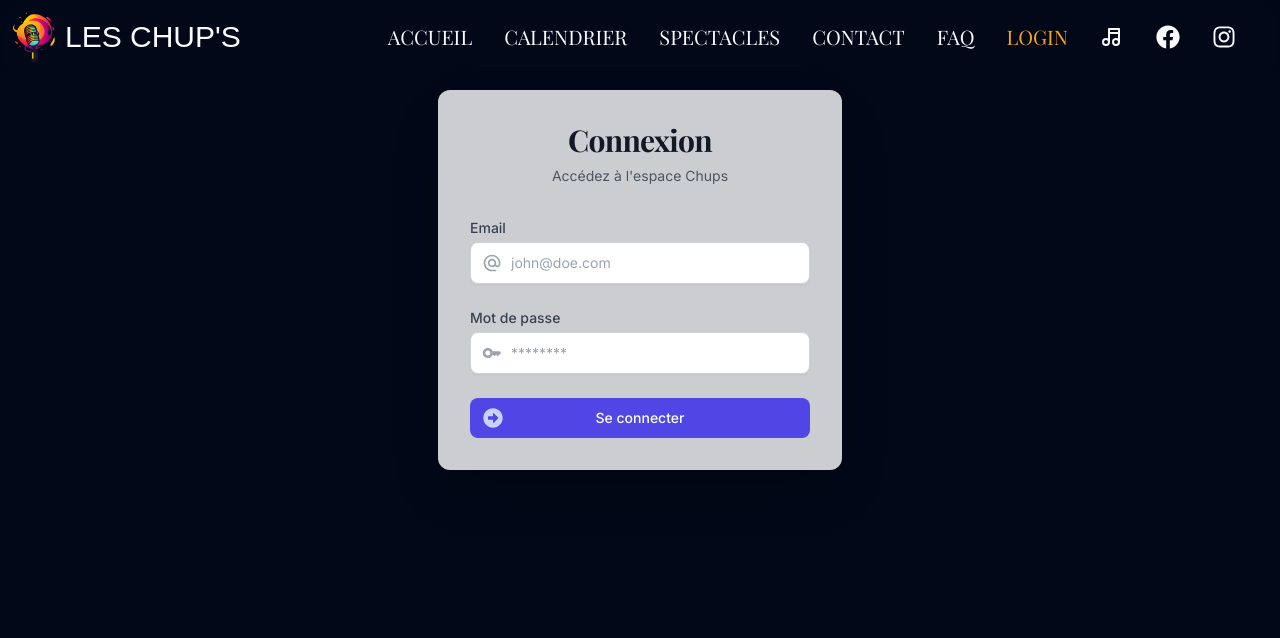
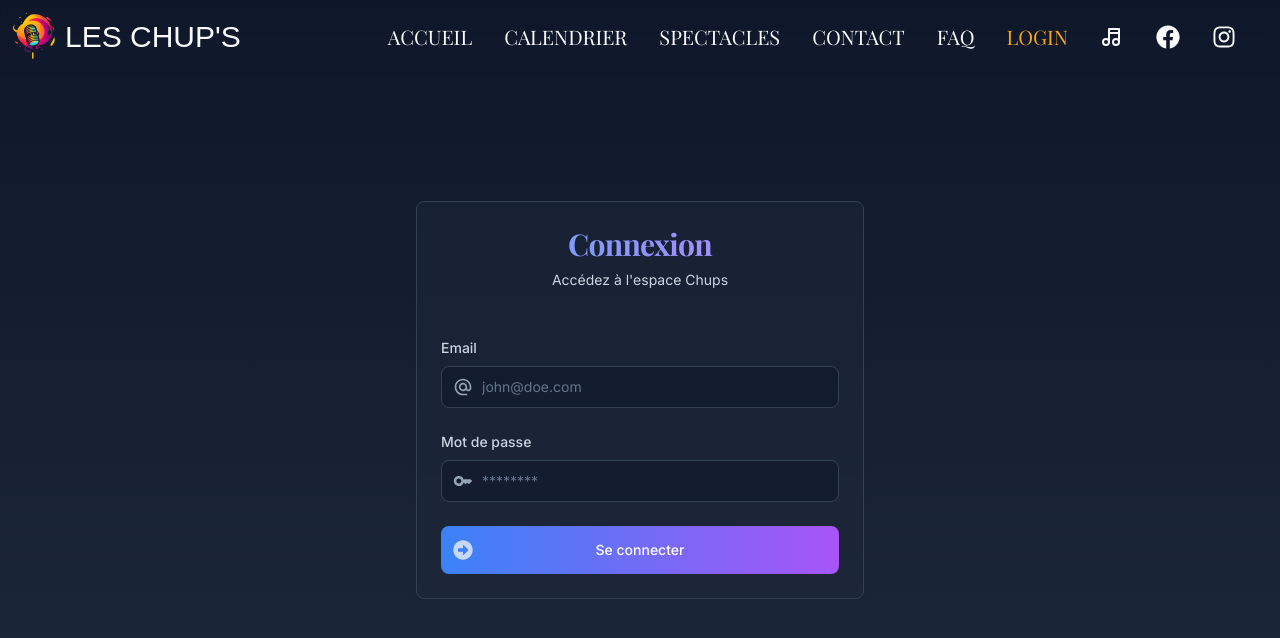
Before and after one commit to Wakushi/chups-next, a Next.js app: page /login in a window 1280 px wide. Shown: the top 638 px of the page. Built offline with nearby package versions, Linux system fonts and the light colour scheme; no server answers; a web font is replaced by a local one.

Commit message:
Updated download and login design

```diff
--- a/app/login/page.tsx
+++ b/app/login/page.tsx
@@ -2,7 +2,7 @@ import LoginForm from "@/components/admin/login-form"
 
 export default function LoginPage() {
   return (
-    <div className="flex flex-col gap-2 py-20 px-4 min-h-[100vh] max-w-[500px] m-auto">
+    <div className="min-h-screen bg-gradient-to-b from-slate-900 to-slate-800 flex items-center justify-center px-4 sm:px-6 lg:px-8">
       <LoginForm />
     </div>
   )
--- a/components/admin/login-form.tsx
+++ b/components/admin/login-form.tsx
@@ -6,6 +6,13 @@ import { FaArrowAltCircleRight } from "react-icons/fa"
 import { FormEvent, useContext, useState } from "react"
 import { UserContext } from "@/providers/UserContext"
 import LoaderSmall from "../ui/loader-small/loader-small"
+import {
+  Card,
+  CardHeader,
+  CardTitle,
+  CardDescription,
+  CardContent,
+} from "@/components/ui/card"
 
 export default function LoginForm() {
   const [loading, setLoading] = useState<boolean>(false)
@@ -23,35 +30,38 @@ export default function LoginForm() {
   }
 
   return (
-    <div className="min-h-[400px] flex items-center justify-center px-4 sm:px-6 lg:px-8">
-      <div className="w-full max-w-md space-y-8 bg-white/80 backdrop-blur-sm rounded-xl shadow-2xl p-8">
-        <div className="text-center">
-          <h1
-            className={`${playfairDisplay.className} text-3xl font-bold tracking-tight text-gray-900`}
-          >
-            Connexion
-          </h1>
-          <p className="mt-2 text-sm text-gray-600">Accédez à l'espace Chups</p>
-        </div>
+    <Card className="w-full max-w-md space-y-6 bg-slate-800/50 border-slate-700 backdrop-blur-sm">
+      <CardHeader className="text-center space-y-2">
+        <CardTitle
+          className={`${playfairDisplay.className} text-3xl font-bold bg-gradient-to-r from-blue-400 to-purple-400 bg-clip-text text-transparent`}
+        >
+          Connexion
+        </CardTitle>
+        <CardDescription className="text-slate-300">
+          Accédez à l'espace Chups
+        </CardDescription>
+      </CardHeader>
 
-        <form onSubmit={signIn} className="mt-8 space-y-6">
+      <CardContent>
+        <form onSubmit={signIn} className="space-y-6">
           <div className="space-y-6">
             <div>
               <label
-                className="block text-sm font-medium text-gray-700"
+                className="block text-sm font-medium text-slate-300 mb-2"
                 htmlFor="email"
               >
                 Email
               </label>
-              <div className="mt-1 relative rounded-md shadow-sm">
+              <div className="relative">
                 <div className="absolute inset-y-0 left-0 pl-3 flex items-center pointer-events-none">
-                  <MdAlternateEmail className="h-5 w-5 text-gray-400" />
+                  <MdAlternateEmail className="h-5 w-5 text-slate-400" />
                 </div>
                 <input
-                  className="block w-full text-black pl-10 pr-3 py-2.5 sm:text-sm border border-gray-300 rounded-lg
-                           focus:ring-2 focus:ring-indigo-500 focus:border-indigo-500
-                           transition-all duration-200 ease-in-out
-                           placeholder:text-gray-400"
+                  className="block w-full pl-10 pr-3 py-2.5 text-sm rounded-lg
+                             bg-slate-900/50 border border-slate-700
+                             text-white placeholder:text-slate-500
+                             focus:border-blue-500 focus:ring-2 focus:ring-blue-500/20
+                             transition-all duration-200"
                   id="email"
                   type="email"
                   name="email"
@@ -63,20 +73,21 @@ export default function LoginForm() {
 
             <div>
               <label
-                className="block text-sm font-medium text-gray-700"
+                className="block text-sm font-medium text-slate-300 mb-2"
                 htmlFor="password"
               >
                 Mot de passe
               </label>
-              <div className="mt-1 relative rounded-md shadow-sm">
+              <div className="relative">
                 <div className="absolute inset-y-0 left-0 pl-3 flex items-center pointer-events-none">
-                  <MdKey className="h-5 w-5 text-gray-400" />
+                  <MdKey className="h-5 w-5 text-slate-400" />
                 </div>
                 <input
-                  className="block w-full text-black pl-10 pr-3 py-2.5 sm:text-sm border border-gray-300 rounded-lg
-                           focus:ring-2 focus:ring-indigo-500 focus:border-indigo-500
-                           transition-all duration-200 ease-in-out
-                           placeholder:text-gray-400"
+                  className="block w-full pl-10 pr-3 py-2.5 text-sm rounded-lg
+                             bg-slate-900/50 border border-slate-700
+                             text-white placeholder:text-slate-500
+                             focus:border-blue-500 focus:ring-2 focus:ring-blue-500/20
+                             transition-all duration-200"
                   id="password"
                   type="password"
                   name="password"
@@ -96,17 +107,17 @@ export default function LoginForm() {
             ) : (
               <Button
                 type="submit"
-                variant="secondary"
-                className="group relative w-full flex justify-center py-3 px-4
-                         border border-transparent text-sm font-medium rounded-lg
-                         text-white bg-indigo-600 hover:bg-indigo-700
-                         focus:outline-none focus:ring-2 focus:ring-offset-2 focus:ring-indigo-500
-                         transition-all duration-200 ease-in-out"
+                className="group relative w-full flex justify-center py-6
+                           bg-gradient-to-r from-blue-500 to-purple-500
+                           hover:from-blue-600 hover:to-purple-600
+                           text-white font-medium rounded-lg
+                           focus:outline-none focus:ring-2 focus:ring-offset-2 focus:ring-blue-500
+                           transition-all duration-300"
               >
                 <span className="absolute left-0 inset-y-0 flex items-center pl-3">
                   <FaArrowAltCircleRight
-                    className="h-5 w-5 text-indigo-200 group-hover:text-indigo-100
-                                                  transition-all duration-200 ease-in-out"
+                    className="h-5 w-5 text-white/70 group-hover:text-white/90
+                               transition-all duration-200"
                   />
                 </span>
                 Se connecter
@@ -114,7 +125,7 @@ export default function LoginForm() {
             )}
           </div>
         </form>
-      </div>
-    </div>
+      </CardContent>
+    </Card>
   )
 }
--- /dev/null
+++ b/components/ui/badge.tsx
@@ -0,0 +1,36 @@
+import * as React from "react"
+import { cva, type VariantProps } from "class-variance-authority"
+
+import { cn } from "@/lib/utils"
+
+const badgeVariants = cva(
+  "inline-flex items-center rounded-full border px-2.5 py-0.5 text-xs font-semibold transition-colors focus:outline-none focus:ring-2 focus:ring-ring focus:ring-offset-2",
+  {
+    variants: {
+      variant: {
+        default:
+          "border-transparent bg-primary text-primary-foreground hover:bg-primary/80",
+        secondary:
+          "border-transparent bg-secondary text-secondary-foreground hover:bg-secondary/80",
+        destructive:
+          "border-transparent bg-destructive text-destructive-foreground hover:bg-destructive/80",
+        outline: "text-foreground",
+      },
+    },
+    defaultVariants: {
+      variant: "default",
+    },
+  }
+)
+
+export interface BadgeProps
+  extends React.HTMLAttributes<HTMLDivElement>,
+    VariantProps<typeof badgeVariants> {}
+
+function Badge({ className, variant, ...props }: BadgeProps) {
+  return (
+    <div className={cn(badgeVariants({ variant }), className)} {...props} />
+  )
+}
+
+export { Badge, badgeVariants }
```
Also changed, not shown: app/member/downloads/page.tsx (+71 -28 lines).
